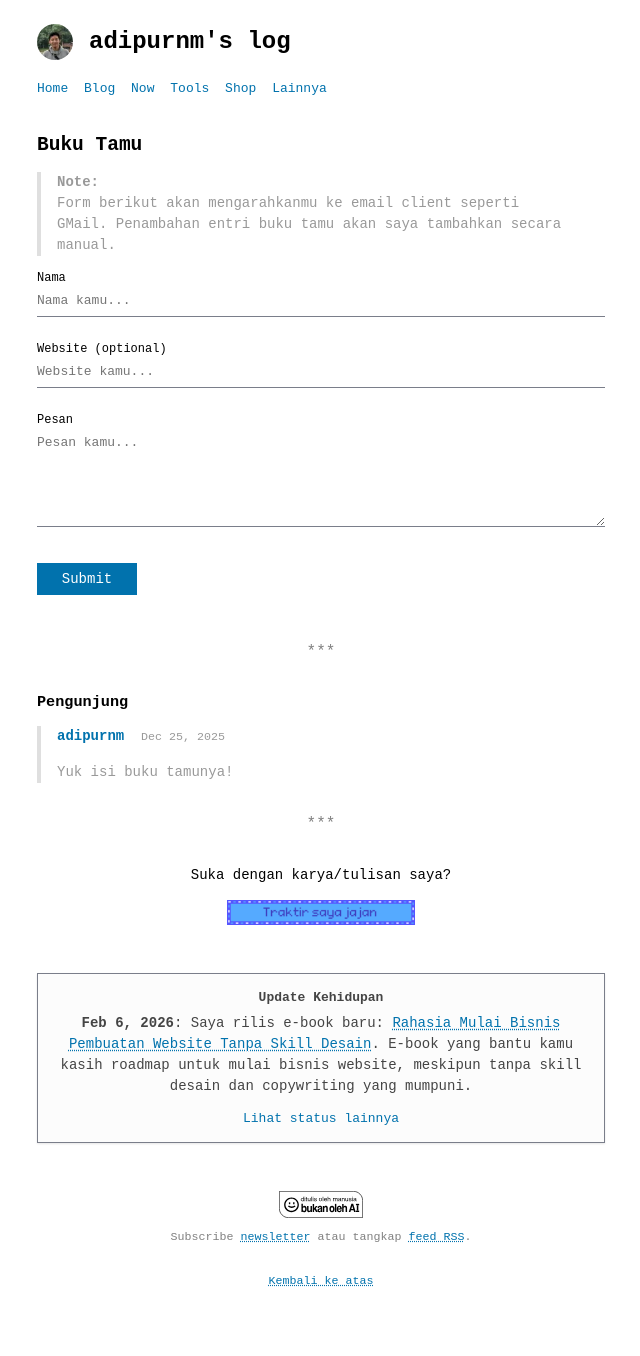
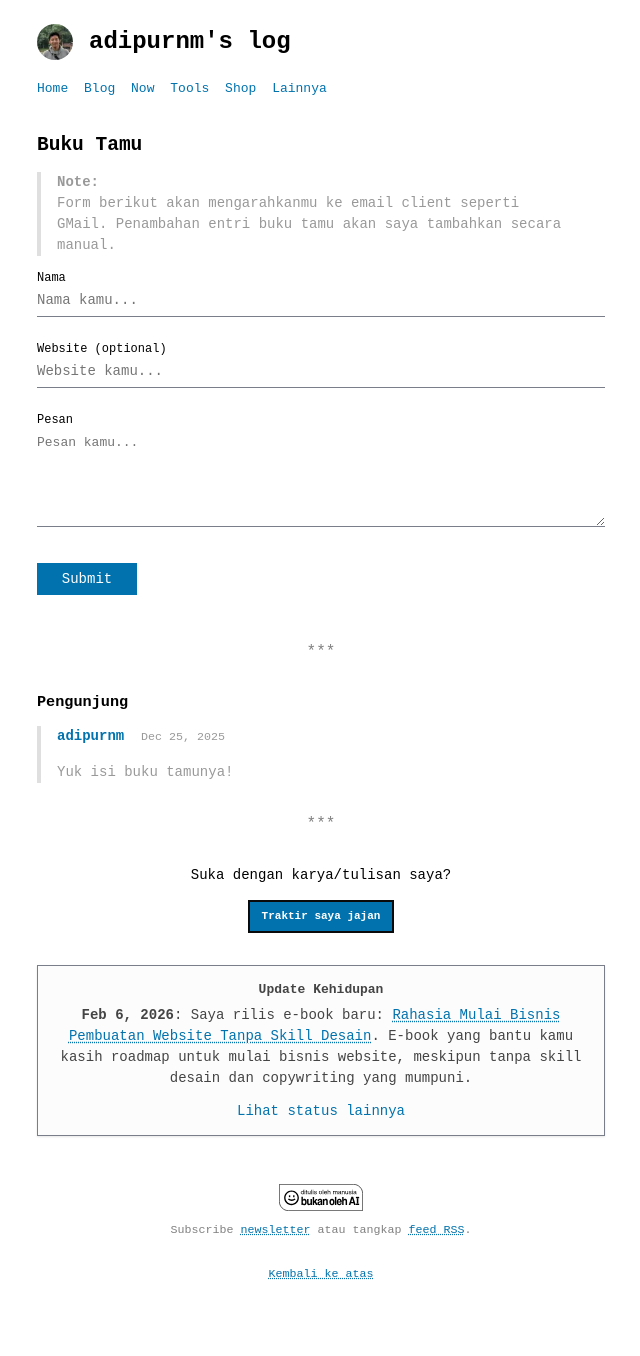
Before and after one commit to adiprnm/weblog, a Jekyll site: the page built from guestbook.md, in a window 1280 px wide. Shown: the whole page, without its empty margins (319-959 px from the left). Built offline with Jekyll 4.4.1, drawn with Linux system fonts in a browser that asks for light colours.

Commit message:
Update donate button

```diff
--- a/_layouts/default.html
+++ b/_layouts/default.html
@@ -88,7 +88,9 @@
           {% if site.donate_url and page.collection != "products" %}
             <hr>
             <p class="text-center">Suka dengan karya/tulisan saya?</p>
-            <a href="{{ site.donate_url }}"><img src="/assets/images/donate.gif" class="donate-button"></a>
+            <p class="text-center">
+              <a href="{{ site.donate_url }}" class="donate">Traktir saya jajan</a>
+            </p>
           {% endif %}
 
           {% if page.collection == "products" %}
--- a/_sass/base_mono.scss
+++ b/_sass/base_mono.scss
@@ -18,7 +18,7 @@ body {
   padding: 0;
 }
 
-p, li {
+p, li, .other-status, summary, blockquote, input::placeholder  {
   font-size: 14px;
 }
 
@@ -28,7 +28,7 @@ a {
   text-decoration-style: dotted;
 }
 li a { text-decoration: none; }
-nav a { text-decoration: none; }
+nav a { text-decoration: none; font-size: 13px; }
 
 blockquote {
   color: #999999;
@@ -618,6 +618,21 @@ p:has(.donate-button), a:has(> .donate-button) {
   display: inline-block;
   margin-bottom: 1rem;
 }
+.donate {
+  display: inline-block;
+  font-size: 11px;
+  padding: 4px 12px;
+  font-weight: 600;
+  background-color: $primaryColor;
+  color: white !important;
+  text-decoration: none;
+  border: 2px solid #0a0a0a;
+
+  @media (prefers-color-scheme: dark) {
+    background-color: $primaryColorDark;
+    border-color: white;
+  }
+}
 .not-by-ai {
   width: 84px;
   margin-bottom: 8px;
```
